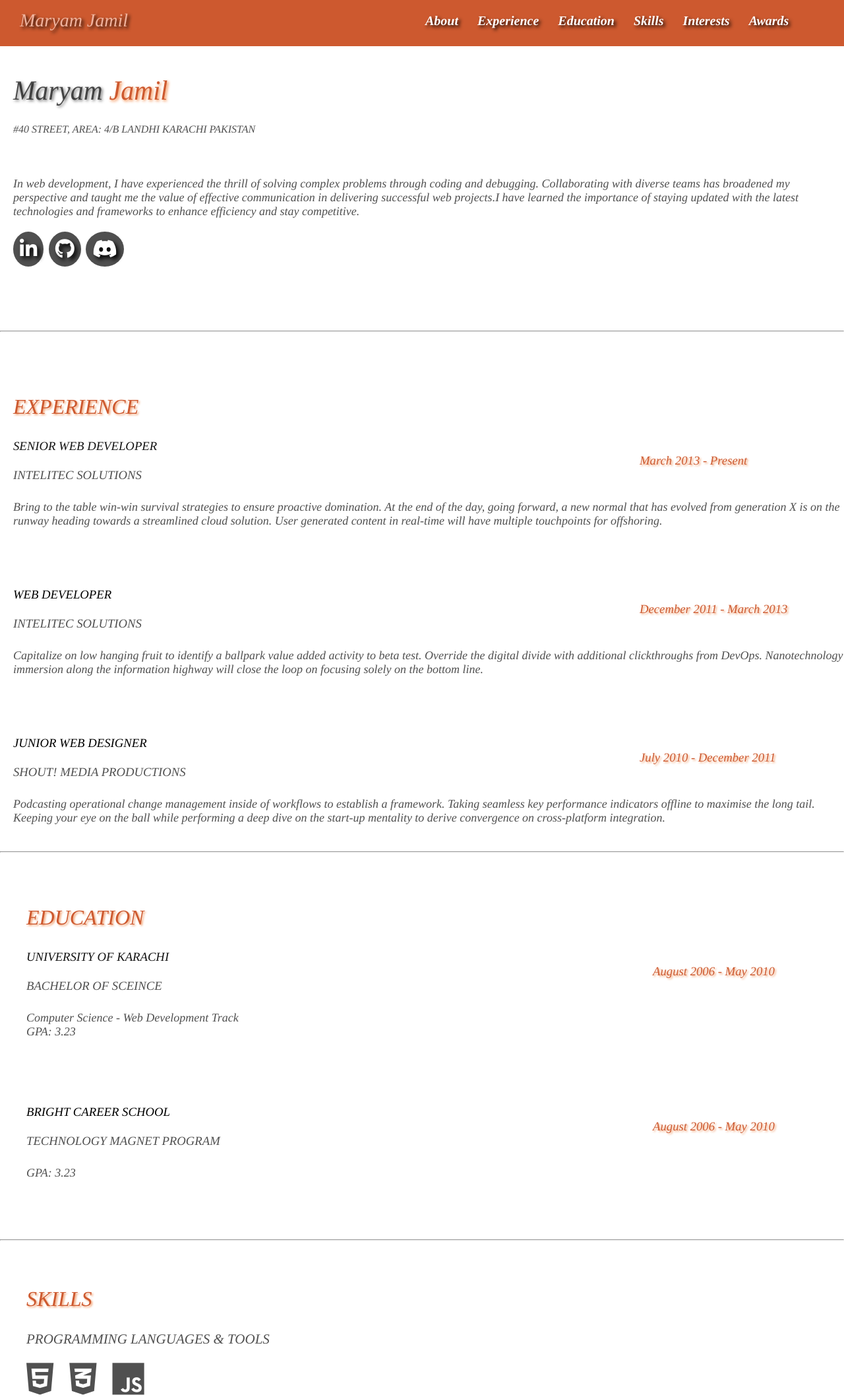
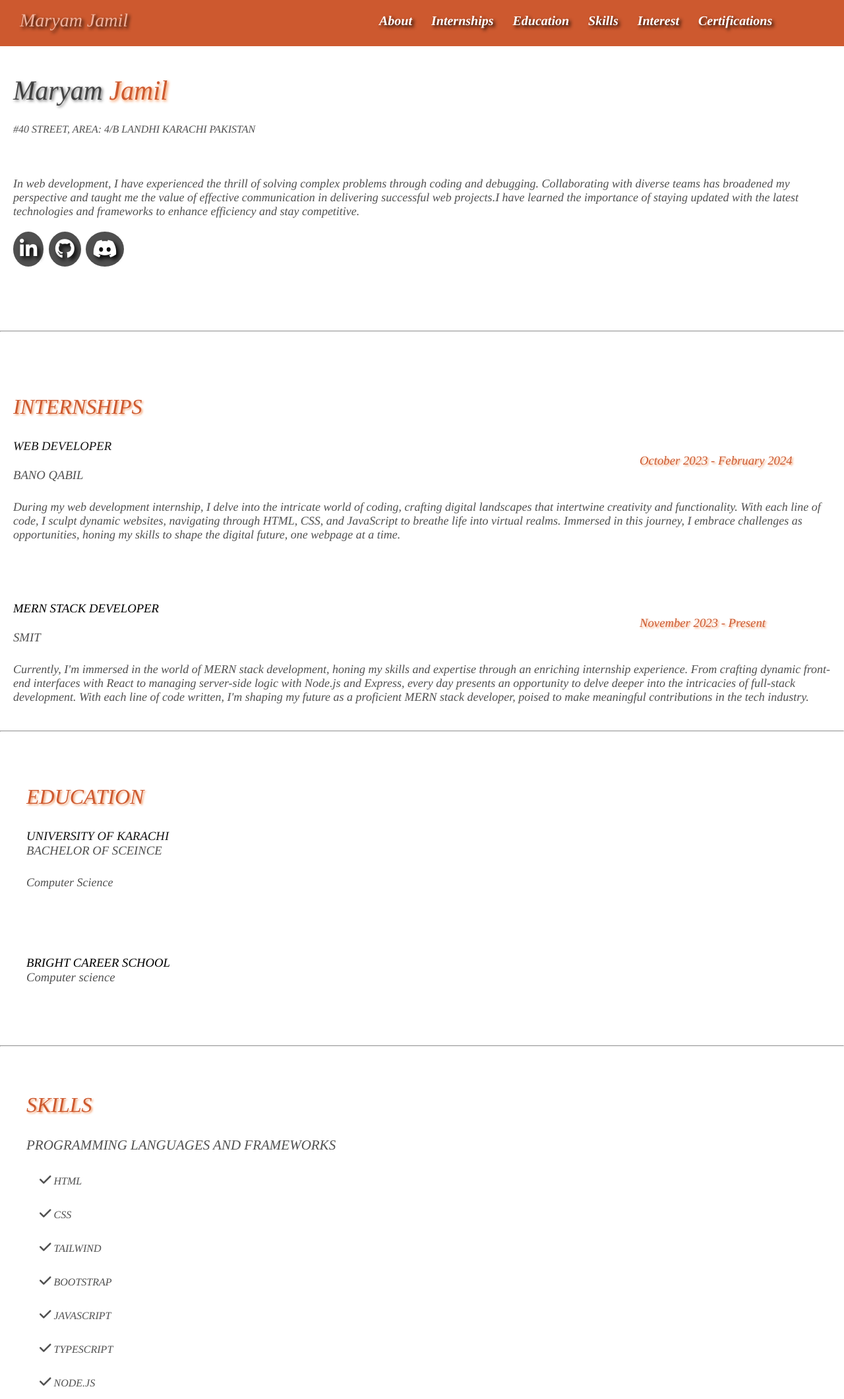
Before and after one commit to MaryamJami1/portfolio-website, a plain HTML site: page index.html in a window 1280 px wide. Shown: the top 2120 px of the page at 66% size. Drawn offline with nearby package versions, Linux system fonts and the light colour scheme.

Commit message:
interships

```diff
--- a/index.html
+++ b/index.html
@@ -34,22 +34,22 @@
                 <div class="dropdown-content">
 
                     <a href="#about">About</a>
-                    <a href="#experience">Experience</a>
+                    <a href="#experience">Internships</a>
                     <a href="#education">Education</a>
                     <a href="#skills">Skills</a>
-                    <a href="#interest">Interests</a>
-                    <a href="#award">Awards</a>
+                    <a href="#interest">Interest</a>
+                    <a href="#award">Certifications</a>
                 </div>
             </div>
 
             <div class="anchor">
 
                 <a href="#about">About</a>
-                <a href="#experience">Experience</a>
+                <a href="#experience">Internships</a>
                 <a href="#education">Education</a>
                 <a href="#skills">Skills</a>
-                <a href="#interest">Interests</a>
-                <a href="#award">Awards</a>
+                <a href="#interest">Interest</a>
+                <a href="#award">Certifications</a>
 
 
             </div>
@@ -88,37 +88,22 @@
     <!-- expereince -->
 
     <div class="experience" id="experience">
-        <h1 id="experience_h1">experience</h1>
-        <h3 id="senior">SENIOR WEB DEVELOPER <p id="March">March 2013 - Present</p>
+        <h1 id="experience_h1">Internships</h1>
+        <h3 id="senior">WEB DEVELOPER <p id="March">October 2023 - February 2024</p>
         </h3>
-        <h3 id="intelic">INTELITEC SOLUTIONS</h3>
+        <h3 id="intelic">BANO QABIL</h3>
         <div class="about_para">
-            <p>Bring to the table win-win survival strategies to ensure proactive domination. At the end of the day,
-                going forward, a new normal that has evolved from generation X is on the runway heading towards a
-                streamlined cloud solution. User generated content in real-time will have multiple touchpoints for
-                offshoring.</p>
+            <p>During my web development internship, I delve into the intricate world of coding, crafting digital landscapes that intertwine creativity and functionality. With each line of code, I sculpt dynamic websites, navigating through HTML, CSS, and JavaScript to breathe life into virtual realms. Immersed in this journey, I embrace challenges as opportunities, honing my skills to shape the digital future, one webpage at a time.</p>
         </div>
     </div>
 
-    <div class="WEB_DEVELOPER">
-        <h3 id="senior2">WEB DEVELOPER<p id="March">December 2011 - March 2013</p>
-        </h3>
-        <h3 id="intelic">INTELITEC SOLUTIONS</h3>
-        <div class="about_para">
-            <p>Capitalize on low hanging fruit to identify a ballpark value added activity to beta test. Override the
-                digital divide with additional clickthroughs from DevOps. Nanotechnology immersion along the information
-                highway will close the loop on focusing solely on the bottom line.</p>
-        </div>
-    </div>
 
     <div class="WEB_DEVELOPER">
-        <h3 id="senior2">JUNIOR WEB DESIGNER<p id="March">July 2010 - December 2011</p>
+        <h3 id="senior2">MERN STACK DEVELOPER<p id="March">November 2023 - Present</p>
         </h3>
-        <h3 id="intelic">SHOUT! MEDIA PRODUCTIONS</h3>
+        <h3 id="intelic">SMIT</h3>
         <div class="about_para2">
-            <p>Podcasting operational change management inside of workflows to establish a framework. Taking seamless
-                key performance indicators offline to maximise the long tail. Keeping your eye on the ball while
-                performing a deep dive on the start-up mentality to derive convergence on cross-platform integration.
+            <p>Currently, I'm immersed in the world of MERN stack development, honing my skills and expertise through an enriching internship experience. From crafting dynamic front-end interfaces with React to managing server-side logic with Node.js and Express, every day presents an opportunity to delve deeper into the intricacies of full-stack development. With each line of code written, I'm shaping my future as a proficient MERN stack developer, poised to make meaningful contributions in the tech industry.
             </p>
         </div>
     </div>
@@ -130,23 +115,23 @@
     <div class="education" id="education">
 
         <h1 id="experience_h1">EDUCATION</h1>
-        <h3 id="senior">UNIVERSITY OF KARACHI<p id="March">August 2006 - May 2010</p>
+        <h3 id="senior">UNIVERSITY OF KARACHI<p id="March"></p>
         </h3>
         <h3 id="intelic">BACHELOR OF SCEINCE</h3>
         <div class="about_para">
-            <p>Computer Science - Web Development Track</p>
-            <P>GPA: 3.23</P>
+            <p>Computer Science</p>
+
         </div>
 
     </div>
 
     <div class="education">
 
-        <h3 id="school">BRIGHT CAREER SCHOOL<p id="March">August 2006 - May 2010</p>
+        <h3 id="school">BRIGHT CAREER SCHOOL<p id="March"></p>
         </h3>
-        <h3 id="intelic">TECHNOLOGY MAGNET PROGRAM</h3>
+        <h3 id="intelic">Computer science</h3>
         <div class="about_para2">
-            <P id="gpa">GPA: 3.23</P>
+
         </div>
 
     </div>
@@ -157,19 +142,22 @@
 
     <div class="skills" id="skills">
         <h1 id="experience_h1">skills</h1>
-        <h3 id="program">PROGRAMMING LANGUAGES & TOOLS</h3>
-
+        <h3 id="program">PROGRAMMING LANGUAGES AND FRAMEWORKS</h3>
+<!--
         <i class="fa-brands fa-html5"></i>
         <i class="fa-brands fa-css3-alt"></i>
-        <i class="fa-brands fa-js"></i>
+        <i class="fa-brands fa-js"></i> -->
 
-        <h3 id="work">WORKFLOW</h3>
+        <!-- <h3 id="work">WORKFLOW</h3> -->
 
         <ul>
-            <li><i id="icon_check" class="fa-solid fa-check"></i> Mobile-First, Responsive Design</li>
-            <li><i id="icon_check" class="fa-solid fa-check"></i> Cross Browser Testing & Debugging</li>
-            <li><i id="icon_check" class="fa-solid fa-check"></i> Cross Functional Teams</li>
-            <li><i id="icon_check" class="fa-solid fa-check"></i> Agile Development & Scrum</li>
+            <li><i id="icon_check" class="fa-solid fa-check"></i> HTML</li>
+            <li><i id="icon_check" class="fa-solid fa-check"></i> CSS</li>
+            <li><i id="icon_check" class="fa-solid fa-check"></i> TAILWIND</li>
+            <li><i id="icon_check" class="fa-solid fa-check"></i> BOOTSTRAP</li>
+            <li><i id="icon_check" class="fa-solid fa-check"></i> JAVASCRIPT</li>
+            <li><i id="icon_check" class="fa-solid fa-check"></i> TYPESCRIPT</li>
+            <li><i id="icon_check" class="fa-solid fa-check"></i> NODE.JS</li>
         </ul>
     </div>
 
@@ -179,14 +167,8 @@
 
     <div class="interest" id="interest">
         <h1 id="interest_h1">interest</h1>
-        <p id="interest_pra">Apart from being a web developer, I enjoy most of my time being outdoors. In the winter, I
-            am an avid skier
-            and novice ice climber. During the warmer months here in Colorado, I enjoy mountain biking, free climbing,
-            and kayaking.
-            <br><br>
-            When forced indoors, I follow a number of sci-fi and fantasy genre movies and television shows, I am an
-            aspiring chef, and I spend a large amount of my free time exploring the latest technology advancements in
-            the front-end web development world.
+        <p id="interest_pra">Passionate guitarist with a lifelong dedication to mastering the instrument. Proficient in various genres, from classical to rock, showcasing adaptability and creativity. Committed to continual growth through regular practice and exploration of new techniques and styles.
+
         </p>
     </div>
 
@@ -195,20 +177,15 @@
     <!-- awards -->
 
     <div class="awards" id="award">
-        <h1 id="interest_h1">Awards and certifications</h1>
+        <h1 id="interest_h1">Certifications</h1>
         <ul id="awards_ul">
-            <li><i class="fa-solid fa-trophy"></i> Google Analytics Certified Developer.</li>
-            <li><i class="fa-solid fa-trophy"></i> Mobile Web Specialist - Google Certification.</li>
-            <li><i class="fa-solid fa-trophy"></i> 1 <sup>st</sup> Place - University of Colorado Boulder - Emerging
-                Tech Competition 2009.</li>
-            <li><i class="fa-solid fa-trophy"></i> 1 <sup>st</sup> Place - University of Colorado Boulder - Adobe
-                Creative Jam 2008 (UI Design Category).</li>
-            <li><i class="fa-solid fa-trophy"></i> 2 <sup>nd</sup> Place - University of Colorado Boulder - Emerging
-                Tech Competition 2008.</li>
-            <li><i class="fa-solid fa-trophy"></i> 1 <sup>st</sup> Place - James Buchanan High School - Hackathon 2006.
+            <li><i class="fa-solid fa-trophy"></i> Bano Qabil Certified Developer.</li>
+
+            <li><i class="fa-solid fa-trophy"></i> 2 <sup>nd</sup> Place - University of Karachi - Emerging
+                Tech Competition.</li>
+            <li><i class="fa-solid fa-trophy"></i> 3 <sup>rd</sup> Place - SMIT - Hackathon.
             </li>
-            <li><i class="fa-solid fa-trophy"></i> 3 <sup>rd</sup> Place - James Buchanan High School - Hackathon 2005.
-            </li>
+
         </ul>
     </div>
 
@@ -246,11 +223,11 @@
 
                 <p class="footer_anchor">
                     <a href="#about"><i class="fa-solid fa-caret-right"></i> About</a>
-                    <a href="#experience"><i class="fa-solid fa-caret-right"></i> Experience</a>
+                    <a href="#experience"><i class="fa-solid fa-caret-right"></i> Internships</a>
                     <a href="#education"><i class="fa-solid fa-caret-right"></i> Education</a>
                     <a href="#skills"><i class="fa-solid fa-caret-right"></i> Skills</a>
-                    <a href="#interest"><i class="fa-solid fa-caret-right"></i> Interests</a>
-                    <a href="#award"><i class="fa-solid fa-caret-right"></i> Awards</a>
+                    <a href="#interest"><i class="fa-solid fa-caret-right"></i> Interest</a>
+                    <a href="#award"><i class="fa-solid fa-caret-right"></i> Certifications</a>
                 </p>
 
 
--- a/style.css
+++ b/style.css
@@ -35,9 +35,9 @@
 
    position: absolute;
    top: 20px;
-   width: 50%;
+   width: 55%;
    height: 30px;
-   margin-left: 620px;
+   margin-left: 550px;
 }
 
 .anchor a {
```
